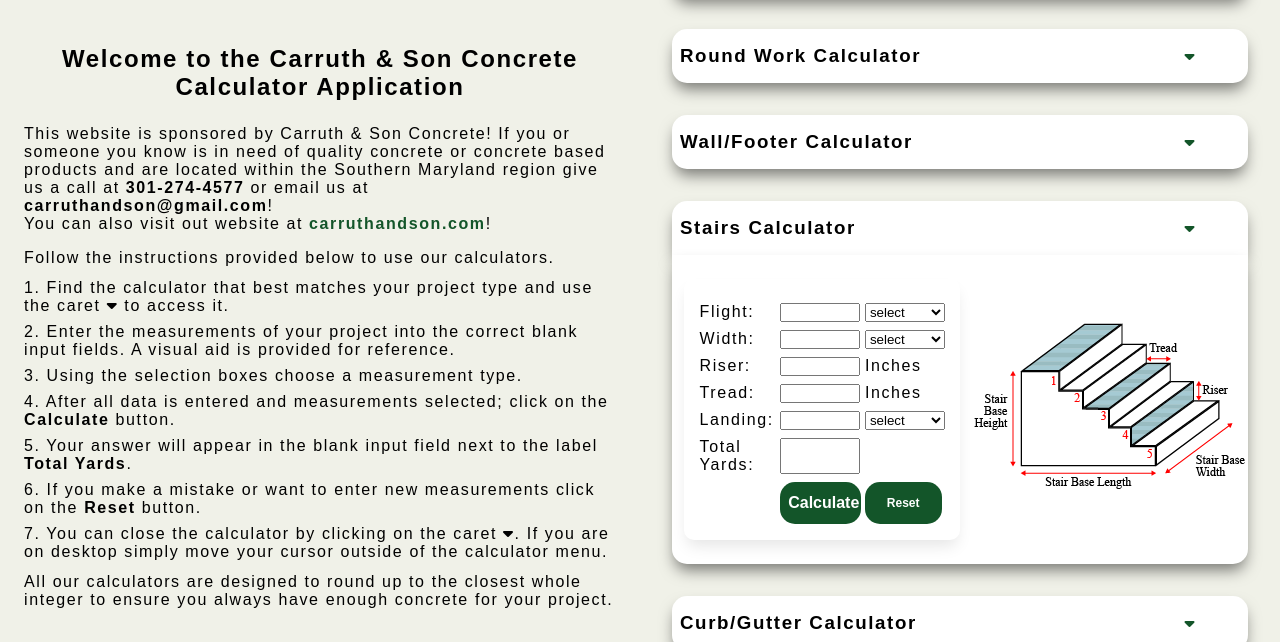
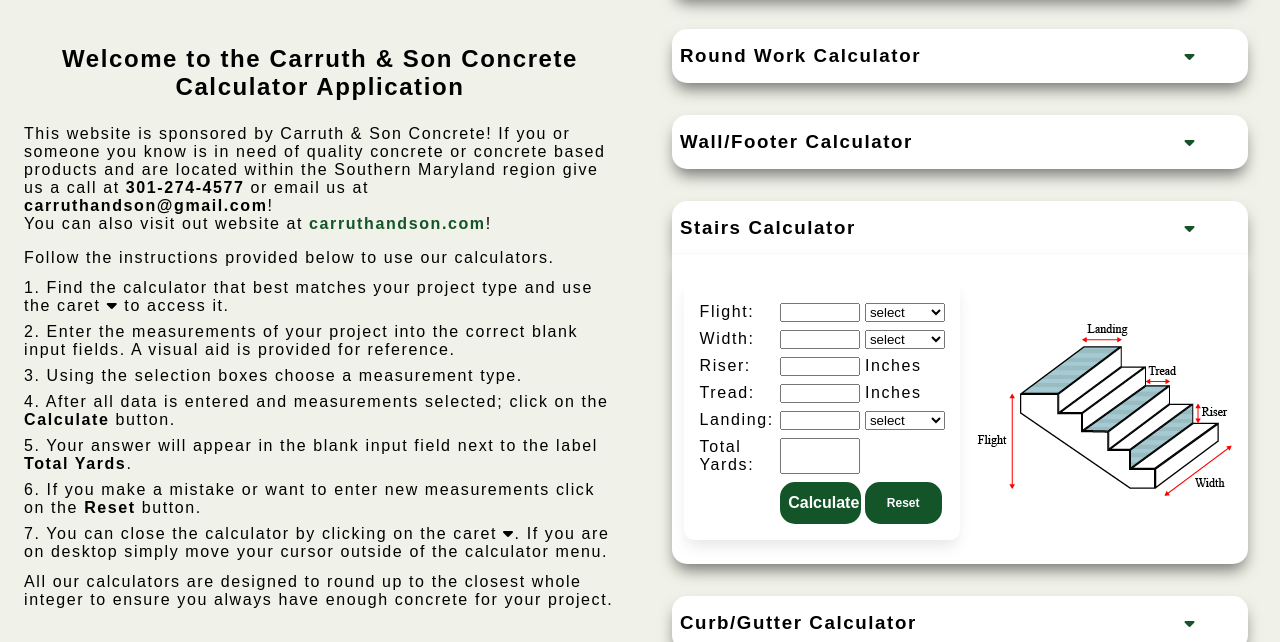
Before and after one commit to bccarruth927/concrete_calculator, a plain HTML site: page index.html in a window 1280 px wide. Both pictures are taken after a click on the element 1190 px from the left and 481 px from the top of the page. Shown: the part 157-799 px from the top of the page. Drawn offline with Linux system fonts and the light colour scheme; a web font is replaced by a local one.

Commit message:
Add updated stairs visual aid

```diff
--- a/index.html
+++ b/index.html
@@ -285,7 +285,7 @@
 
                     <!--The image aid for the stairs calculator-->
                     <figure>
-                        <img src="./imgs/stairs-diagram.png" alt="stairs 3D model visual aid">
+                        <img src="./imgs/stairs-2-diagram.png" alt="stairs 3D model visual aid">
                     </figure>
                 </div>
 
```
Also changed, not shown: imgs/stairs-2-diagram.png (added).
